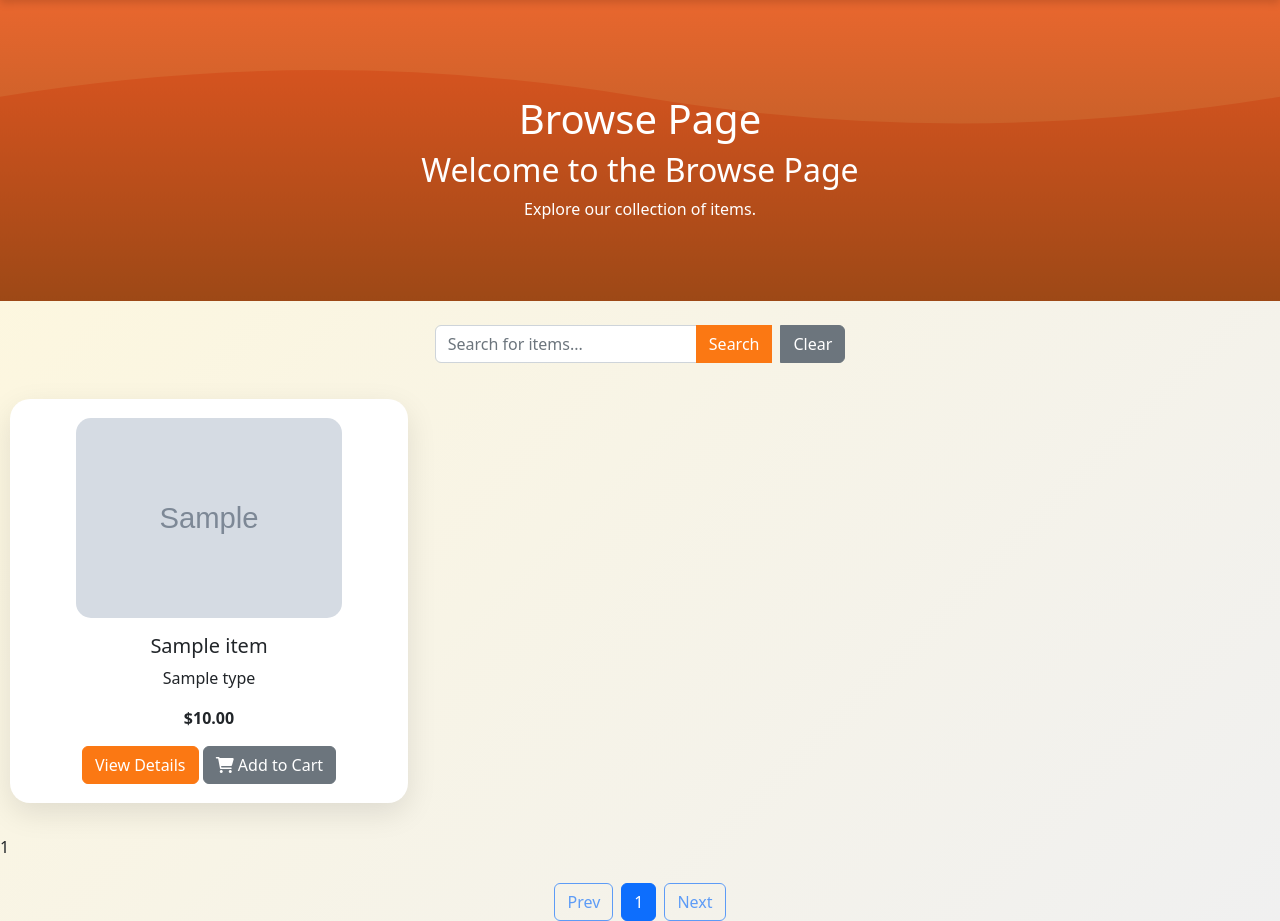
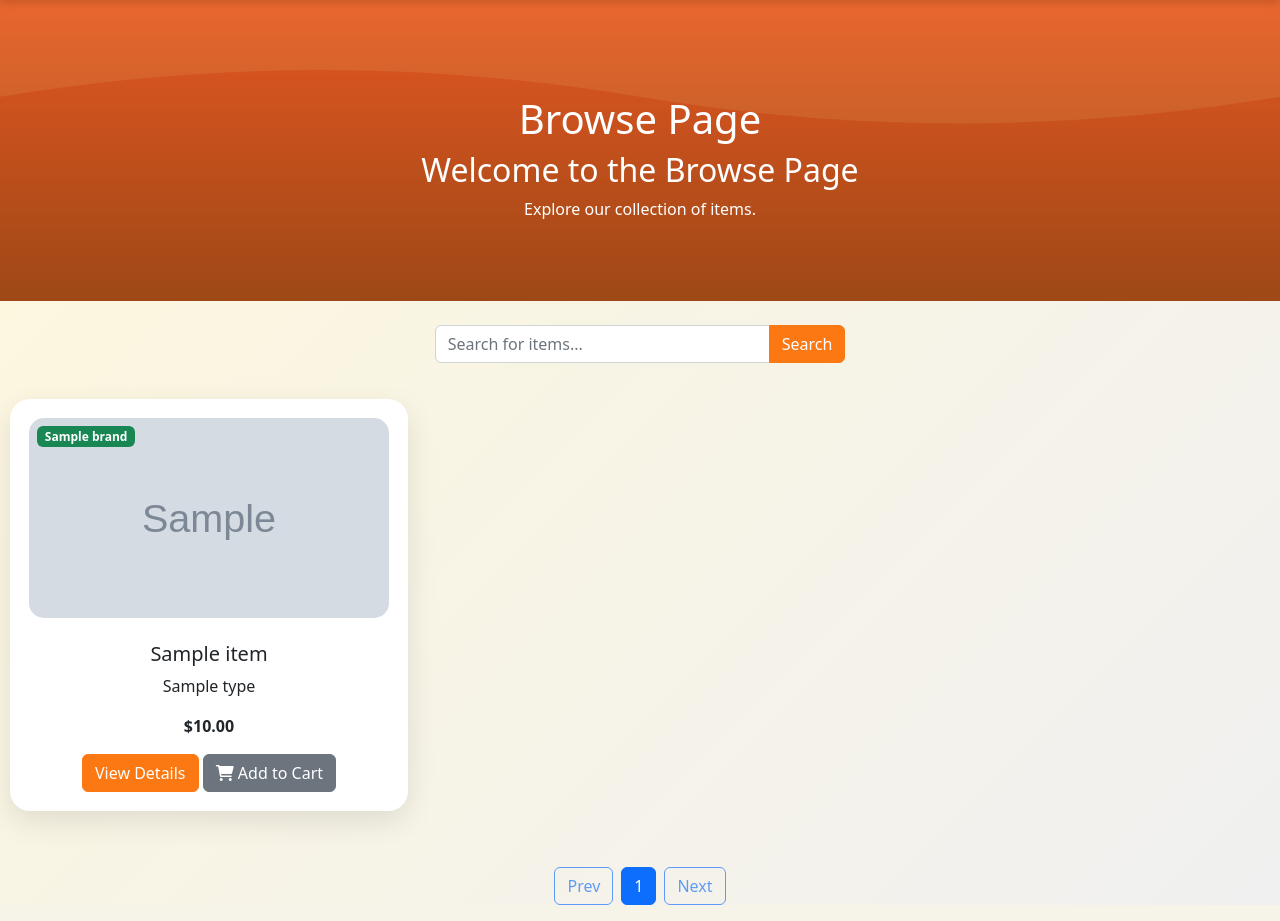
Before and after one commit to Chris-Karagiannis/CSCxUPCHackathon, a Flask app: template templates/browse.jinja in a window 1280 px wide. Shown: the part 57-978 px from the top of the page. Run offline with Flask 3, Linux system fonts and the light colour scheme; the template is opened without the code that fills it: most values are stand-ins (such as "Sample title", 1, 10 or a date in 2020); grey boxes marked "Sample" are stand-in pictures.

Commit message:
Add brand display to browse page and enable debug mode
Updated the browse page to display the product brand as a badge on each item card. Modified the database query and data structure in app.py to include the brand field. Moved the Font Awesome stylesheet link from browse.jinja to the shared navBar.jinja template. Enabled Flask debug mode for development.

```diff
--- a/app.py
+++ b/app.py
@@ -5,7 +5,7 @@ app = Flask(__name__)
 
 @app.route("/")
 def index():
-    return render_template("index.html")
+    return render_template("index.jinja")
 
 
 @app.route("/browse")
@@ -16,7 +16,7 @@ def browse():
     c = conn.cursor()
     like_pattern = f"%{search_query}%"
     c.execute(
-        "SELECT id, title, type, link, img, price FROM Product "
+        "SELECT id, title, type, link, img, price, brand FROM Product "
         "WHERE title LIKE ? OR type LIKE ?",
         (like_pattern, like_pattern)
     )
@@ -24,7 +24,7 @@ def browse():
     conn.close()
 
     items_list = [
-        {"id": row[0], "title": row[1], "type": row[2], "link": row[3], "img": row[4], "price": row[5]}
+        {"id": row[0], "title": row[1], "type": row[2], "link": row[3], "img": row[4], "price": row[5], "brand": row[6]}
         for row in rows
     ]
 
@@ -105,4 +105,4 @@ def ensure_cart():
 
 
 if __name__ == "__main__":
-    app.run()
+    app.run(debug=True)
--- a/templates/browse.jinja
+++ b/templates/browse.jinja
@@ -3,7 +3,6 @@
 <head>
     <meta charset="UTF-8">
     <meta name="viewport" content="width=device-width, initial-scale=1.0">
-    <link rel="stylesheet" href="https://cdnjs.cloudflare.com/ajax/libs/font-awesome/6.0.0-beta3/css/all.min.css">
     <link href="https://cdn.jsdelivr.net/npm/bootstrap@5.2.3/dist/css/bootstrap.min.css" rel="stylesheet" integrity="sha384-rbsA2VBKQhggwzxH7pPCaAqO46MgnOM80zW1RWuH61DGLwZJEdK2Kadq2F9CUG65" crossorigin="anonymous">
     <link rel="stylesheet" href="{{ url_for('static', filename='css/browse.css') }}">
     <title>Browse</title>
@@ -39,20 +38,23 @@
                         <div class="input-group">
                             <input type="text" id="searchBar" class="form-control search-input" placeholder="Search for items..." name="search" value="{{ request.args.get('search', '') }}">
                             <button class="btn btn-primary search-button" id="searchButton">Search</button>
-                            <button class="btn btn-secondary ms-2" type="reset">Clear</button>
                         </div>
                     </div>
                 </div>
             </div>
         </form>
         <div class="item-grid me-3 row g-3 pt-3">
-
             {% for item in items %}
                 <div class="col-md-4">
                     <div class="item-card p-3">
-                        <img src="{{ item.img }}" alt="{{ item.title }}" class="img-fluid mb-3"
-                            style="border-radius: 15px; max-height: 200px; object-fit: cover;">
-                        <h5 class="item-title">{{ item.title }}</h5>
+                        <div class="image-wrapper position-relative">
+                            <span class="badge bg-success position-absolute top-0 start-0 m-2">
+                                {{ item.brand }}
+                            </span>
+                            <img src="{{ item.img }}" alt="{{ item.title }}" class="img-fluid mb-3"
+                                style="border-radius: 15px; max-height: 200px; object-fit: cover; width: 100%;">
+                        </div>
+                        <h5 class="item-title mt-2 text-truncate">{{ item.title }}</h5>
                         <p class="item-type">{{ item.type }}</p>
                         <p class="fw-bold">${{ "%.2f"|format(item.price) }}</p>
                         <a href="{{ item.link }}" target="_blank" class="btn btn-primary">View Details</a>
@@ -61,8 +63,6 @@
                 </div>
             {% endfor %}
         </div>
-
-        <p>{{items | length}}</p>
 
         {% if items | length == 0 %}
             <p class="text-center">No items found.</p>
--- a/templates/shared/navBar.jinja
+++ b/templates/shared/navBar.jinja
@@ -1,4 +1,5 @@
 <link rel="stylesheet" href="{{ url_for('static', filename='css/styles.css') }}">
+<link rel="stylesheet" href="https://cdnjs.cloudflare.com/ajax/libs/font-awesome/6.0.0-beta3/css/all.min.css">
 <nav class="navbar">
     <div class="navbar-Brand">
         <a href="#" class="nav-logo">Brand Logo</a>
```
